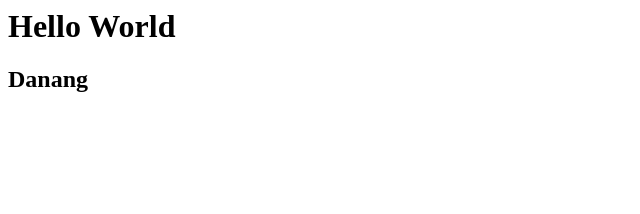
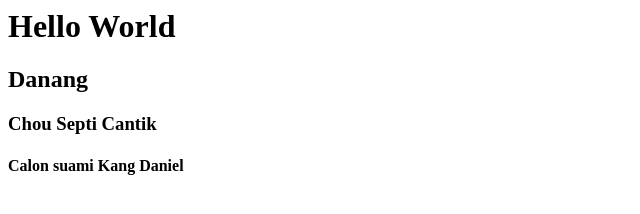
Before and after one commit to SMKIUTAMA/program, a plain HTML site: page index.html in a window 1280 px wide. Shown: the whole page, without its empty margins (0-640 px from the left). Drawn offline with Linux system fonts and the light colour scheme.

Commit message:
Ini tambahan dari orang cantik

```diff
--- a/index.html
+++ b/index.html
@@ -6,5 +6,7 @@
    <body>
     <h1>Hello World</h1>
     <h2>Danang</h2>
+    <h3>Chou Septi Cantik</h3>
+    <h4>Calon suami Kang Daniel</h4>
    </body>
 </html>
```
